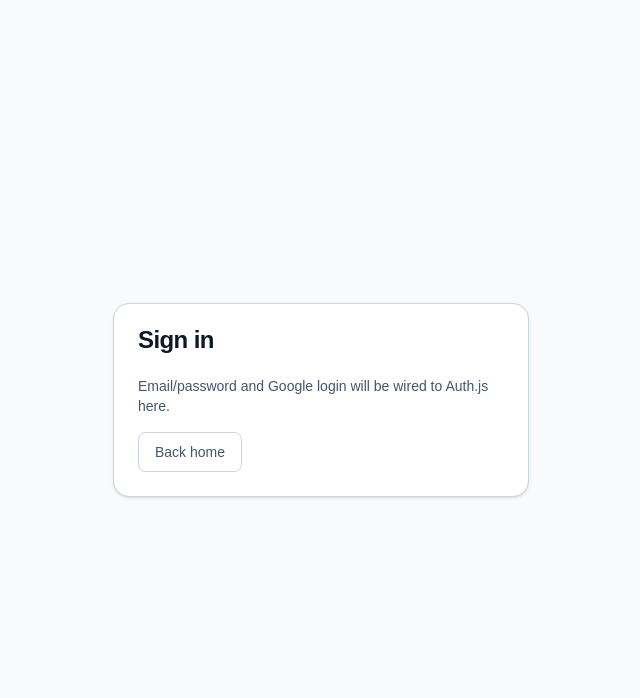
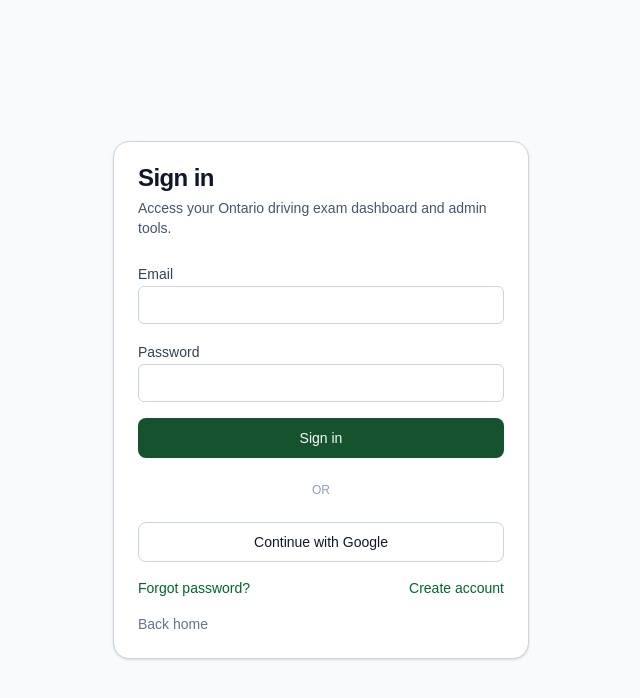
Before and after one commit to webllrzjohnson/drivexam, a Next.js app: page /sign-in in a window 1280 px wide. Shown: the top 698 px of the page, without its empty margins (319-959 px from the left). Built offline with nearby package versions, Linux system fonts and the light colour scheme; no server answers.

Commit message:
feat: wire credentials sign-in flow

```diff
--- a/prisma/seed.ts
+++ b/prisma/seed.ts
@@ -1,4 +1,25 @@
 import { db } from "../src/lib/db";
 import { hashPassword } from "../src/lib/auth/password";
-async function main() { const email = process.env.SEED_ADMIN_EMAIL?.toLowerCase(); const name = process.env.SEED_ADMIN_NAME || "drivexam Admin"; const password = process.env.SEED_ADMIN_PASSWORD; if (!email || !password) { console.info("Seed skipped: set SEED_ADMIN_EMAIL and SEED_ADMIN_PASSWORD to create the first admin."); return; } await db.user.upsert({ where: { email }, update: { name, role: "ADMIN", emailVerified: new Date(), deletedAt: null }, create: { email, name, role: "ADMIN", emailVerified: new Date(), passwordHash: await hashPassword(password) } }); console.info(`Seeded admin user: ${email}`); }
+
+async function main() {
+  const email = process.env.SEED_ADMIN_EMAIL?.toLowerCase();
+  const name = process.env.SEED_ADMIN_NAME || "drivexam Admin";
+  const password = process.env.SEED_ADMIN_PASSWORD;
+
+  if (!email || !password) {
+    console.info("Seed skipped: set SEED_ADMIN_EMAIL and SEED_ADMIN_PASSWORD to create the first admin.");
+    return;
+  }
+
+  const passwordHash = await hashPassword(password);
+
+  await db.user.upsert({
+    where: { email },
+    update: { name, role: "ADMIN", emailVerified: new Date(), deletedAt: null, passwordHash },
+    create: { email, name, role: "ADMIN", emailVerified: new Date(), passwordHash },
+  });
+
+  console.info(`Seeded admin user: ${email}`);
+}
+
 main().finally(async () => db.$disconnect());
--- /dev/null
+++ b/src/app/(auth)/actions.ts
@@ -0,0 +1,37 @@
+"use server";
+
+import { redirect } from "next/navigation";
+import { AuthError } from "next-auth";
+import { signIn, signOut } from "@/auth";
+import { db } from "@/lib/db";
+import { getPostSignInRedirect, isSafeRelativePath } from "@/lib/auth/redirects";
+
+export type SignInState = { error?: string };
+
+export async function signInWithCredentials(_previousState: SignInState, formData: FormData): Promise<SignInState> {
+  const email = String(formData.get("email") ?? "").trim().toLowerCase();
+  const password = String(formData.get("password") ?? "");
+  const callbackUrl = String(formData.get("callbackUrl") ?? "");
+
+  if (!email || !password) return { error: "Enter your email and password." };
+
+  try {
+    await signIn("credentials", { email, password, redirect: false });
+  } catch (error) {
+    if (error instanceof AuthError) return { error: "Invalid email or password." };
+    throw error;
+  }
+
+  const user = await db.user.findUnique({ where: { email }, select: { role: true, emailVerified: true } });
+  if (!user?.emailVerified) redirect("/verify-email");
+  redirect(getPostSignInRedirect(user.role, callbackUrl));
+}
+
+export async function signInWithGoogle(formData: FormData) {
+  const callbackUrl = String(formData.get("callbackUrl") ?? "");
+  await signIn("google", { redirectTo: isSafeRelativePath(callbackUrl) ? callbackUrl : "/dashboard" });
+}
+
+export async function signOutAction() {
+  await signOut({ redirectTo: "/" });
+}
--- a/src/app/(auth)/sign-in/page.tsx
+++ b/src/app/(auth)/sign-in/page.tsx
@@ -1,4 +1,36 @@
 import Link from "next/link";
+
+import { GoogleSignInForm } from "@/components/auth/google-sign-in-form";
+import { SignInForm } from "@/components/auth/sign-in-form";
 import { Card, CardContent, CardHeader, CardTitle } from "@/components/ui/card";
-import { Button } from "@/components/ui/button";
-export default function Page() { return <main className="mx-auto flex min-h-screen w-full max-w-md items-center px-4 py-12"><Card className="w-full"><CardHeader><CardTitle>Sign in</CardTitle></CardHeader><CardContent className="space-y-4 text-sm text-slate-600"><p>Email/password and Google login will be wired to Auth.js here.</p><Button asChild variant="outline"><Link href="/">Back home</Link></Button></CardContent></Card></main>; }
+
+type SignInPageProps = {
+  searchParams: Promise<{ callbackUrl?: string }>;
+};
+
+export default async function Page({ searchParams }: SignInPageProps) {
+  const { callbackUrl = "" } = await searchParams;
+
+  return (
+    <main className="mx-auto flex min-h-screen w-full max-w-md items-center px-4 py-12">
+      <Card className="w-full">
+        <CardHeader className="space-y-2">
+          <CardTitle>Sign in</CardTitle>
+          <p className="text-sm text-slate-600">Access your Ontario driving exam dashboard and admin tools.</p>
+        </CardHeader>
+        <CardContent className="space-y-4">
+          <SignInForm callbackUrl={callbackUrl} />
+          <div className="relative py-2 text-center text-xs uppercase text-slate-400">
+            <span className="bg-white px-2">or</span>
+          </div>
+          <GoogleSignInForm callbackUrl={callbackUrl} />
+          <div className="flex items-center justify-between text-sm">
+            <Link className="font-medium text-green-800 hover:underline" href="/forgot-password">Forgot password?</Link>
+            <Link className="font-medium text-green-800 hover:underline" href="/sign-up">Create account</Link>
+          </div>
+          <Link className="block text-sm text-slate-500 hover:text-slate-800" href="/">Back home</Link>
+        </CardContent>
+      </Card>
+    </main>
+  );
+}
--- /dev/null
+++ b/src/components/auth/google-sign-in-form.tsx
@@ -0,0 +1,15 @@
+import { signInWithGoogle } from "@/app/(auth)/actions";
+import { Button } from "@/components/ui/button";
+
+type GoogleSignInFormProps = {
+  callbackUrl?: string;
+};
+
+export function GoogleSignInForm({ callbackUrl = "" }: GoogleSignInFormProps) {
+  return (
+    <form action={signInWithGoogle}>
+      <input name="callbackUrl" type="hidden" value={callbackUrl} />
+      <Button className="w-full" type="submit" variant="outline">Continue with Google</Button>
+    </form>
+  );
+}
--- /dev/null
+++ b/src/components/auth/sign-in-form.tsx
@@ -0,0 +1,32 @@
+"use client";
+
+import { useActionState } from "react";
+import { signInWithCredentials, type SignInState } from "@/app/(auth)/actions";
+import { SubmitButton } from "@/components/auth/submit-button";
+import { Alert, AlertDescription, AlertTitle } from "@/components/ui/alert";
+
+type SignInFormProps = {
+  callbackUrl?: string;
+};
+
+const initialState: SignInState = {};
+
+export function SignInForm({ callbackUrl = "" }: SignInFormProps) {
+  const [state, formAction] = useActionState(signInWithCredentials, initialState);
+
+  return (
+    <form action={formAction} className="space-y-4">
+      <input name="callbackUrl" type="hidden" value={callbackUrl} />
+      {state.error ? <Alert><AlertTitle>Sign-in failed</AlertTitle><AlertDescription>{state.error}</AlertDescription></Alert> : null}
+      <div className="space-y-2">
+        <label className="text-sm font-medium text-slate-700" htmlFor="email">Email</label>
+        <input autoComplete="email" className="w-full rounded-md border px-3 py-2 text-sm outline-none focus:ring-2 focus:ring-green-700" id="email" name="email" required type="email" />
+      </div>
+      <div className="space-y-2">
+        <label className="text-sm font-medium text-slate-700" htmlFor="password">Password</label>
+        <input autoComplete="current-password" className="w-full rounded-md border px-3 py-2 text-sm outline-none focus:ring-2 focus:ring-green-700" id="password" name="password" required type="password" />
+      </div>
+      <SubmitButton pendingText="Signing in...">Sign in</SubmitButton>
+    </form>
+  );
+}
--- /dev/null
+++ b/src/components/auth/sign-out-button.tsx
@@ -0,0 +1,14 @@
+import { signOutAction } from "@/app/(auth)/actions";
+import { Button } from "@/components/ui/button";
+
+type SignOutButtonProps = {
+  compact?: boolean;
+};
+
+export function SignOutButton({ compact = false }: SignOutButtonProps) {
+  return (
+    <form action={signOutAction}>
+      <Button size={compact ? "sm" : "default"} type="submit" variant="outline">Sign out</Button>
+    </form>
+  );
+}
--- /dev/null
+++ b/src/components/auth/submit-button.tsx
@@ -0,0 +1,14 @@
+"use client";
+
+import { useFormStatus } from "react-dom";
+import { Button } from "@/components/ui/button";
+
+type SubmitButtonProps = {
+  children: React.ReactNode;
+  pendingText?: string;
+};
+
+export function SubmitButton({ children, pendingText = "Working..." }: SubmitButtonProps) {
+  const { pending } = useFormStatus();
+  return <Button className="w-full" disabled={pending} type="submit">{pending ? pendingText : children}</Button>;
+}
--- a/src/components/layout/site-header.tsx
+++ b/src/components/layout/site-header.tsx
@@ -1,3 +1,38 @@
 import Link from "next/link";
+
+import { auth } from "@/auth";
+import { SignOutButton } from "@/components/auth/sign-out-button";
 import { Button } from "@/components/ui/button";
-export function SiteHeader() { return <header className="border-b bg-white/90 backdrop-blur"><div className="mx-auto flex max-w-6xl items-center justify-between px-4 py-4"><Link href="/" className="text-xl font-bold tracking-tight text-green-900">drivexam</Link><nav className="hidden items-center gap-6 text-sm text-slate-600 md:flex"><Link href="/blog">Blog</Link><Link href="/news">News</Link><Link href="/faq">FAQ</Link><Link href="/contact">Contact</Link></nav><div className="flex items-center gap-2"><Button asChild variant="ghost"><Link href="/sign-in">Sign in</Link></Button><Button asChild><Link href="/sign-up">Start free</Link></Button></div></div></header>; }
+
+export async function SiteHeader() {
+  const session = await auth();
+  const isAdmin = session?.user.role === "ADMIN";
+
+  return (
+    <header className="border-b bg-white/90 backdrop-blur">
+      <div className="mx-auto flex max-w-6xl items-center justify-between px-4 py-4">
+        <Link href="/" className="text-xl font-bold tracking-tight text-green-900">drivexam</Link>
+        <nav className="hidden items-center gap-6 text-sm text-slate-600 md:flex">
+          <Link href="/blog">Blog</Link>
+          <Link href="/news">News</Link>
+          <Link href="/faq">FAQ</Link>
+          <Link href="/contact">Contact</Link>
+        </nav>
+        <div className="flex items-center gap-2">
+          {session?.user ? (
+            <>
+              {isAdmin ? <Button asChild variant="ghost"><Link href="/admin">Admin</Link></Button> : null}
+              <Button asChild variant="ghost"><Link href="/dashboard">Dashboard</Link></Button>
+              <SignOutButton compact />
+            </>
+          ) : (
+            <>
+              <Button asChild variant="ghost"><Link href="/sign-in">Sign in</Link></Button>
+              <Button asChild><Link href="/sign-up">Start free</Link></Button>
+            </>
+          )}
+        </div>
+      </div>
+    </header>
+  );
+}
--- /dev/null
+++ b/src/lib/auth/redirects.ts
@@ -0,0 +1,16 @@
+import type { Role } from "@prisma/client";
+
+const defaultRedirects: Record<Role, string> = {
+  ADMIN: "/admin",
+  AUTHOR: "/dashboard",
+  USER: "/dashboard",
+};
+
+export function isSafeRelativePath(value?: string | null) {
+  return Boolean(value && value.startsWith("/") && !value.startsWith("//"));
+}
+
+export function getPostSignInRedirect(role: Role, callbackUrl?: string | null) {
+  if (isSafeRelativePath(callbackUrl)) return callbackUrl as string;
+  return defaultRedirects[role];
+}
```
Also changed, not shown: 1 other file (tests, documents, lock files or other folders).
